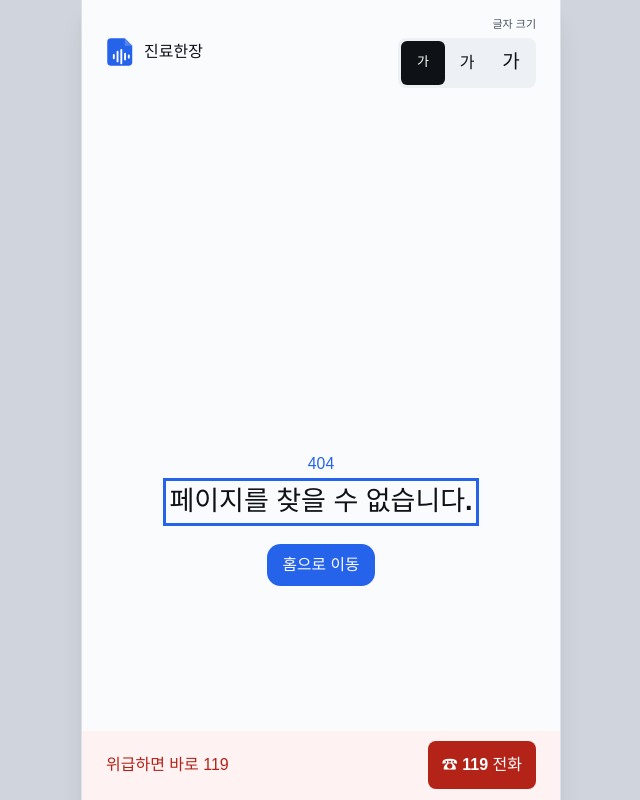
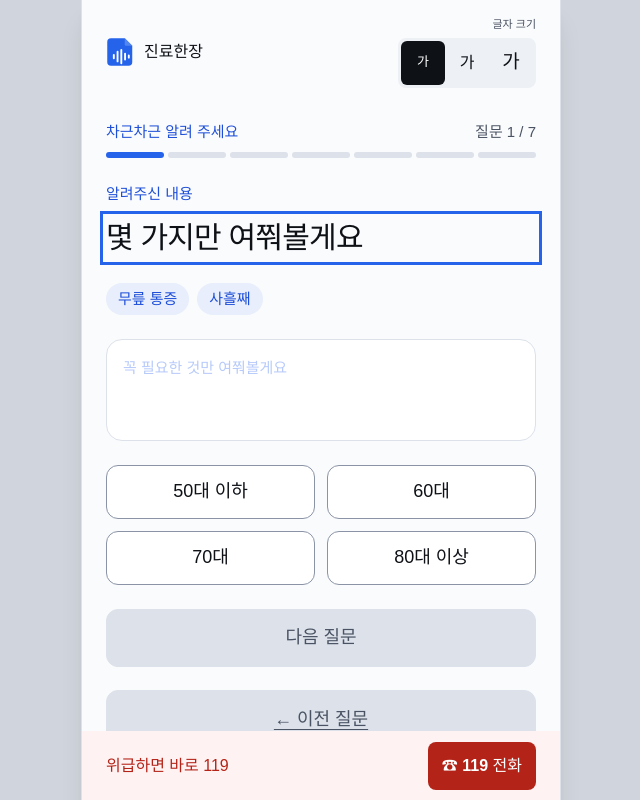
Before and after one commit to AI-healthCare-Team5/Team5-FE, a React (Vite) app: page /interview in a window 1280 px wide. Before the commit this address had no page. Shown: the top 800 px of the page, without its empty margins (319-959 px from the left). Built offline with nearby package versions, Linux system fonts and the light colour scheme.

Commit message:
Feat: 7문항 버튼 문진과 이전 질문 구현

```diff
--- a/src/App.tsx
+++ b/src/App.tsx
@@ -3,6 +3,7 @@ import { StartPage } from "@/pages/start/StartPage";
 import { NotFoundPage } from "@/pages/not-found/NotFoundPage";
 import { AppShell } from "@/components/layout/AppShell";
 import { MicGuidePage } from "@/pages/mic-guide/MicGuidePage";
+import { InterviewPage } from "@/pages/interview/InterviewPage";
 
 const router = createBrowserRouter([
   {
@@ -11,6 +12,7 @@ const router = createBrowserRouter([
       { path: "/", element: <StartPage /> },
       { path: "/mic-guide", element: <MicGuidePage /> },
       { path: "/mic-guide/unavailable", element: <MicGuidePage unavailable /> },
+      { path: "/interview", element: <InterviewPage /> },
       { path: "*", element: <NotFoundPage /> },
     ],
   },
--- /dev/null
+++ b/src/pages/interview/InterviewPage.tsx
@@ -0,0 +1,88 @@
+import { useState } from "react";
+import {
+  ActionLink,
+  Button,
+  Card,
+  Chip,
+  PageTitle,
+  Progress,
+} from "@/components/ui";
+import { appActions, useAppStore } from "@/stores/appStore";
+import { interviewQuestions } from "@/stores/interviewQuestions";
+
+export function InterviewPage() {
+  const { interview } = useAppStore();
+  const [step, setStep] = useState(0);
+  const complete = step === interviewQuestions.length;
+  const question =
+    interviewQuestions[Math.min(step, interviewQuestions.length - 1)];
+  return (
+    <>
+      <Progress current={Math.min(step + 1, 7)} total={7} />
+      <PageTitle
+        eyebrow="알려주신 내용"
+        description={
+          complete ? "알려주신 내용으로 알맞은 병원을 찾아볼게요." : undefined
+        }
+      >
+        {complete ? "정리했어요" : "몇 가지만 여쭤볼게요"}
+      </PageTitle>
+      <div className="flex flex-wrap gap-2">
+        {Object.values(interview)
+          .filter((value) => value !== "잘 모르겠어요")
+          .map((value, index) => (
+            <span
+              key={`${index}-${value}`}
+              className="rounded-full bg-brand-soft px-3 py-1 text-[0.833rem] text-brand-strong"
+            >
+              {value}
+            </span>
+          ))}
+      </div>
+      {complete ? (
+        <ActionLink to="/location">병원 안내 보기</ActionLink>
+      ) : (
+        <>
+          <Card className="border-ink bg-ink text-white">
+            <p className="mb-2 text-[0.833rem] text-[#b7cafa]">
+              꼭 필요한 것만 여쭤볼게요
+            </p>
+            <h2 className="text-[1.222rem] font-bold" aria-live="polite">
+              {question.title}
+            </h2>
+          </Card>
+          {question.description && (
+            <p className="text-[0.889rem] text-muted">{question.description}</p>
+          )}
+          <div className="grid grid-cols-2 gap-3">
+            {question.options.map((option) => (
+              <Chip
+                key={option}
+                selected={interview[question.key] === option}
+                onClick={() => appActions.answer(question.key, option)}
+              >
+                {option}
+              </Chip>
+            ))}
+          </div>
+          <Button
+            disabled={!interview[question.key]}
+            onClick={() => setStep((value) => value + 1)}
+          >
+            {step === 6 ? "답변 마치기" : "다음 질문"}
+          </Button>
+        </>
+      )}
+      <Button
+        variant="quiet"
+        disabled={step === 0}
+        onClick={() => setStep((value) => Math.max(0, value - 1))}
+      >
+        ← 이전 질문
+      </Button>
+      <ActionLink to="/text-input" variant="outline">
+        글로 입력하기
+      </ActionLink>
+    </>
+  );
+}
```
